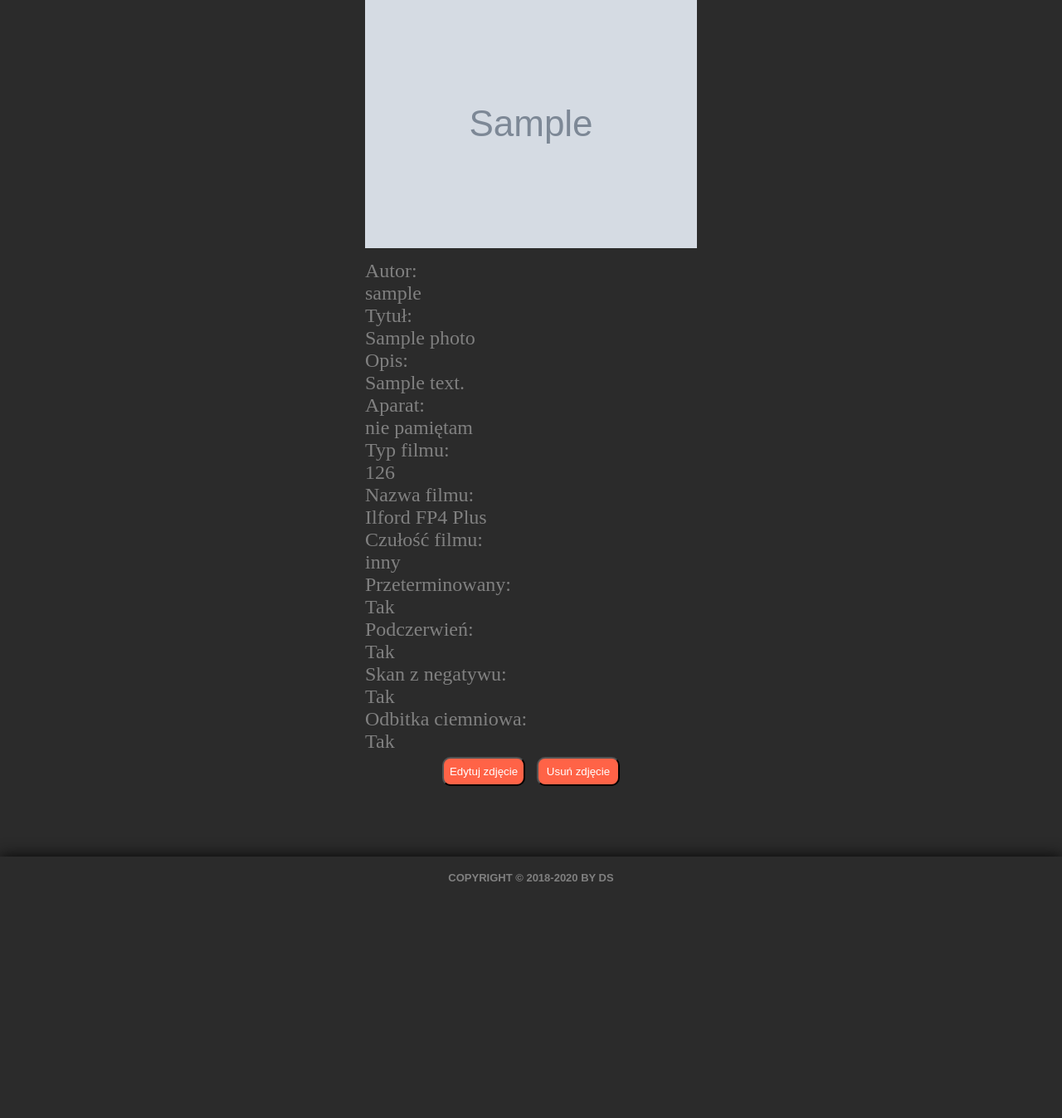
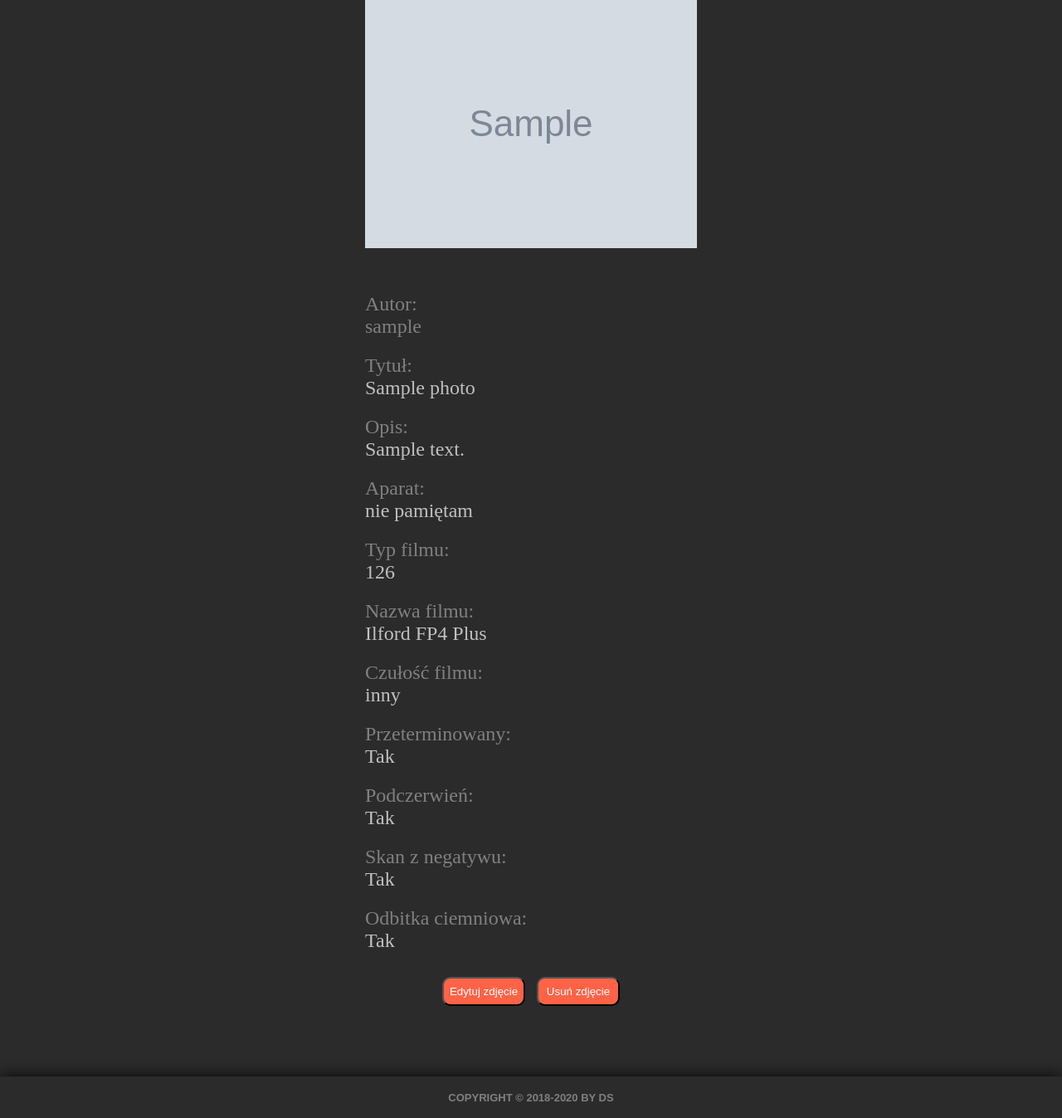
Before and after one commit to DorotaStaszczuk/SilverFox, a Django app: page /photo/1/ in a window 1280 px wide. Shown: the part 171-1518 px from the top of the page at 83% size. Before the commit the page ends 1233 px from the top, so only its background shows below. Run offline with Django 3.2, Linux system fonts and the light colour scheme; a user stored in the database is signed in; tables that the repository leaves empty hold one stand-in row (values such as "Sample post"); grey boxes marked "Sample" are stand-in pictures.

Commit message:
photo-detail and detail styled

```diff
--- a/SilverFox/static/css/style.css
+++ b/SilverFox/static/css/style.css
@@ -148,6 +148,15 @@ button {
     margin: 30px 0;
 }
 
+.photo-detail {
+    margin: 40px 0 25px 0;
+}
+
+.detail {
+    color: silver;
+    margin-bottom: 20px;
+}
+
 footer {
     background-color: rgb(43, 43, 43);
     height: 50px;
```
